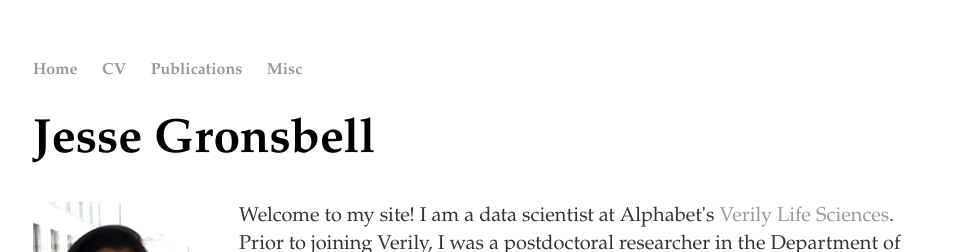
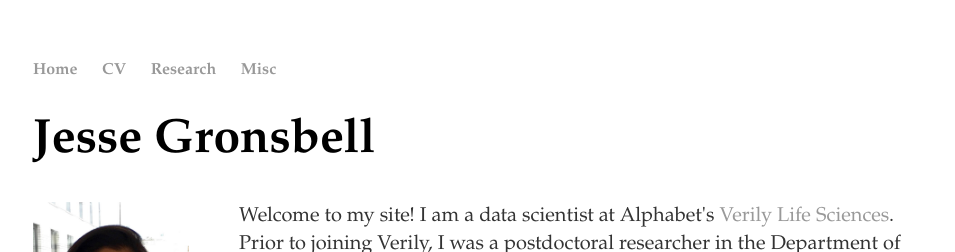
Before and after one commit to jgrons/old_website, a Jekyll site: the page built from index.html, in a window 1280 px wide. Shown: the top 252 px of the page, without its empty margins (159-1114 px from the left). Built offline with Jekyll 4.4.1, drawn with Linux system fonts in a browser that asks for light colours.

Commit message:
Update default.html

```diff
--- a/_layouts/default.html
+++ b/_layouts/default.html
@@ -11,8 +11,8 @@
 	    		<ul>
 	        		<li style="font-size:16px; font-family: palatino"><a href="/">Home</a></li>
 	        		<li style="font-size:16px; font-family: palatino"><a href="/cv">CV</a></li>
-	        		<li style="font-size:16px; font-family: palatino"><a href="/research">Publications</a></li>
-				<li style="font-size:16px; font-family: palatino"><a href="/research">Misc</a></li>
+	        		<li style="font-size:16px; font-family: palatino"><a href="/research">Research</a></li>
+				<li style="font-size:16px; font-family: palatino"><a href="/misc">Misc</a></li>
 	    		</ul>
 			</nav>
 			<div class="container">
```
